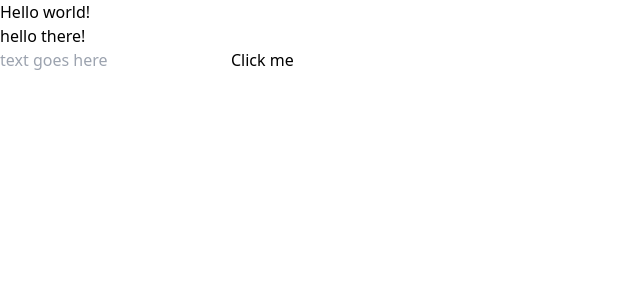
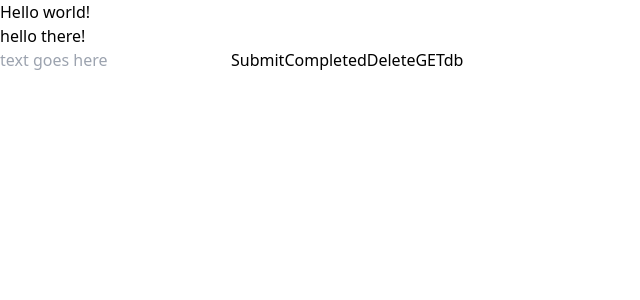
Before and after one commit to hankfontaine/just-one-task-app, a React app: page / in a window 1280 px wide. Shown: the top 300 px of the page, without its empty margins (0-640 px from the left). Built offline with nearby package versions, Linux system fonts and the light colour scheme.

Commit message:
added handlers for all four request types

```diff
--- a/src/components/MainContainer.jsx
+++ b/src/components/MainContainer.jsx
@@ -17,11 +17,45 @@ export default function MainContainer () {
       .then(console.log('success'));
   };
 
+  const handleComplete = () => {
+    if (currentTask !== '') {
+      const reqOptions = {
+        method: 'PATCH',
+        headers: { 'Content-Type': 'application/json' }
+      };
+      fetch(`api/${userId}`, reqOptions)
+        .then(console.log('patch req made'));
+    };
+  };
+
+  const handleDelete = () => {
+    if (currentTask !== '') {
+      const reqOptions = {
+        method: 'DELETE',
+        headers: { 'Content-Type': 'application/json' }
+      };
+      fetch(`api/${userId}`, reqOptions)
+        .then(console.log('delete req made'));
+    }
+  };
+
+  const handleGet = () => {
+    const reqOptions = {
+      method: 'GET',
+      headers: { 'Content-Type': 'application/json' }
+    };
+    fetch(`api/${userId}`, reqOptions)
+      .then(console.log('get req made'));
+  };
+
   return (
     <>
     <div>hello there!</div>
-    <input placeholder='text goes here' onChange={e => setCurrentTask(e.target.value)}></input>
-    <button onClick={() => handleInput()}>Click me</button>
+    <input placeholder='text goes here' minLength={1} maxLength ={35} onChange={e => setCurrentTask(e.target.value)}></input>
+    <button onClick={() => handleInput()}>Submit</button>
+    <button onClick={() => handleComplete()}>Completed</button>
+    <button onClick={() => handleDelete()}>Delete</button>
+    <button onClick={() => handleGet()}>GETdb</button>
     </>
   );
 }
```
